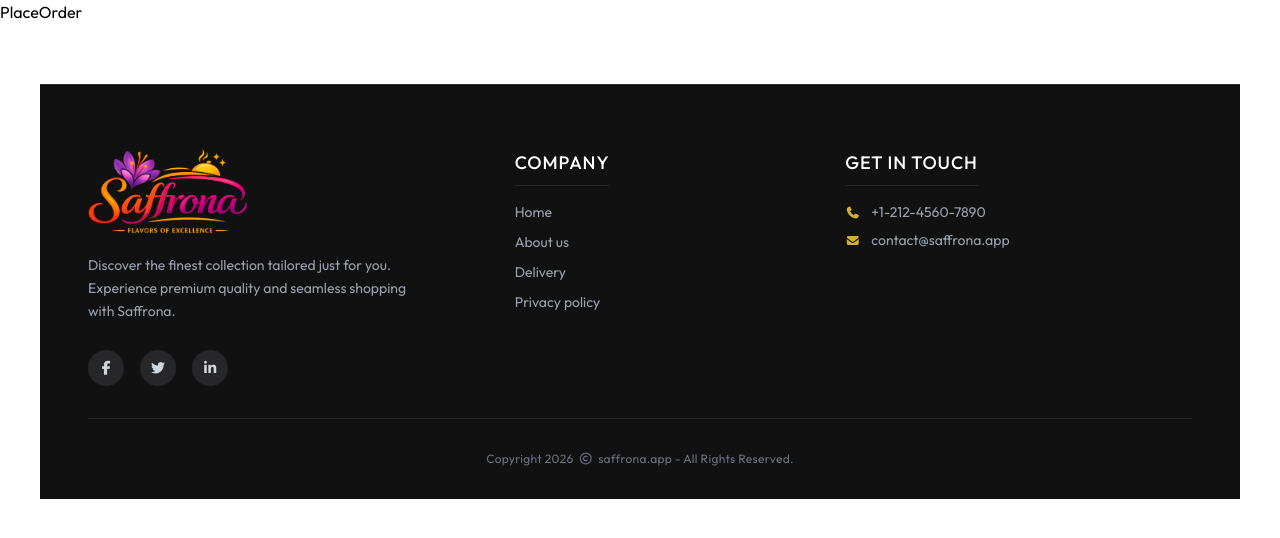
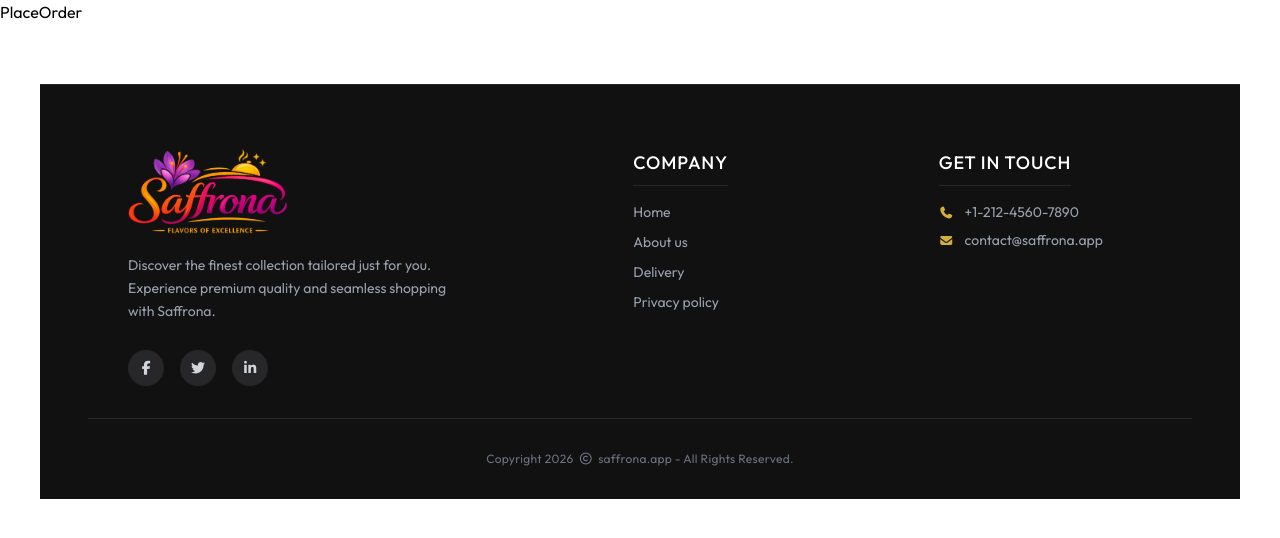
Before and after one commit to engr-sudiptto/Saffrona, a React (Vite) app: page /order in a window 1280 px wide. Shown: the top 538 px of the page. Built offline with nearby package versions, Linux system fonts and the light colour scheme.

Commit message:
fix(UI): fix UI issue in the footer component

```diff
--- a/src/components/Footer.jsx
+++ b/src/components/Footer.jsx
@@ -3,9 +3,9 @@ import { assets } from '../assets/assets';
 
 const Footer = () => {
   return (
-    <footer className="w-full max-w-300 m-auto mt-15 bg-[#111111] text-gray-400 pt-16 pb-8 px-4 md:px-12 border-t border-zinc-800">
+    <footer className="w-full max-w-300 m-auto mt-15 bg-[#111111] text-gray-400 pt-16 pb-8 px-4 md:px-12 border-t border-zinc-800 sm:px-10">
       {/* ========= Main Footer Container ========= */}
-      <div className="max-w-7xl mx-auto grid grid-cols-1 md:grid-cols-3 gap-10 md:gap-8">
+      <div className="max-w-7xl mx-auto grid grid-cols-1 md:grid-cols-3 gap-10 md:gap-8 xl:pl-10">
         {/* ----- Part 1: Logo & Socials ----- */}
         <div className="flex flex-col gap-5">
           <div className="w-40">
@@ -43,7 +43,7 @@ const Footer = () => {
         </div>
 
         {/* ----- Part 2: Quick Links ----- */}
-        <div className="flex flex-col gap-4 md:pl-12">
+        <div className="flex flex-col gap-4 md:pl-12 xl:pl-35">
           <h3 className="text-white text-lg font-medium tracking-wider uppercase border-b border-zinc-800 pb-2 w-max">
             Company
           </h3>
@@ -64,7 +64,7 @@ const Footer = () => {
         </div>
 
         {/* ----- Part 3: Get In Touch ----- */}
-        <div className="flex flex-col gap-4">
+        <div className="flex flex-col gap-4 xl:pl-20">
           <h3 className="text-white text-lg font-medium tracking-wider uppercase border-b border-zinc-800 pb-2 w-max">
             Get In Touch
           </h3>
```
